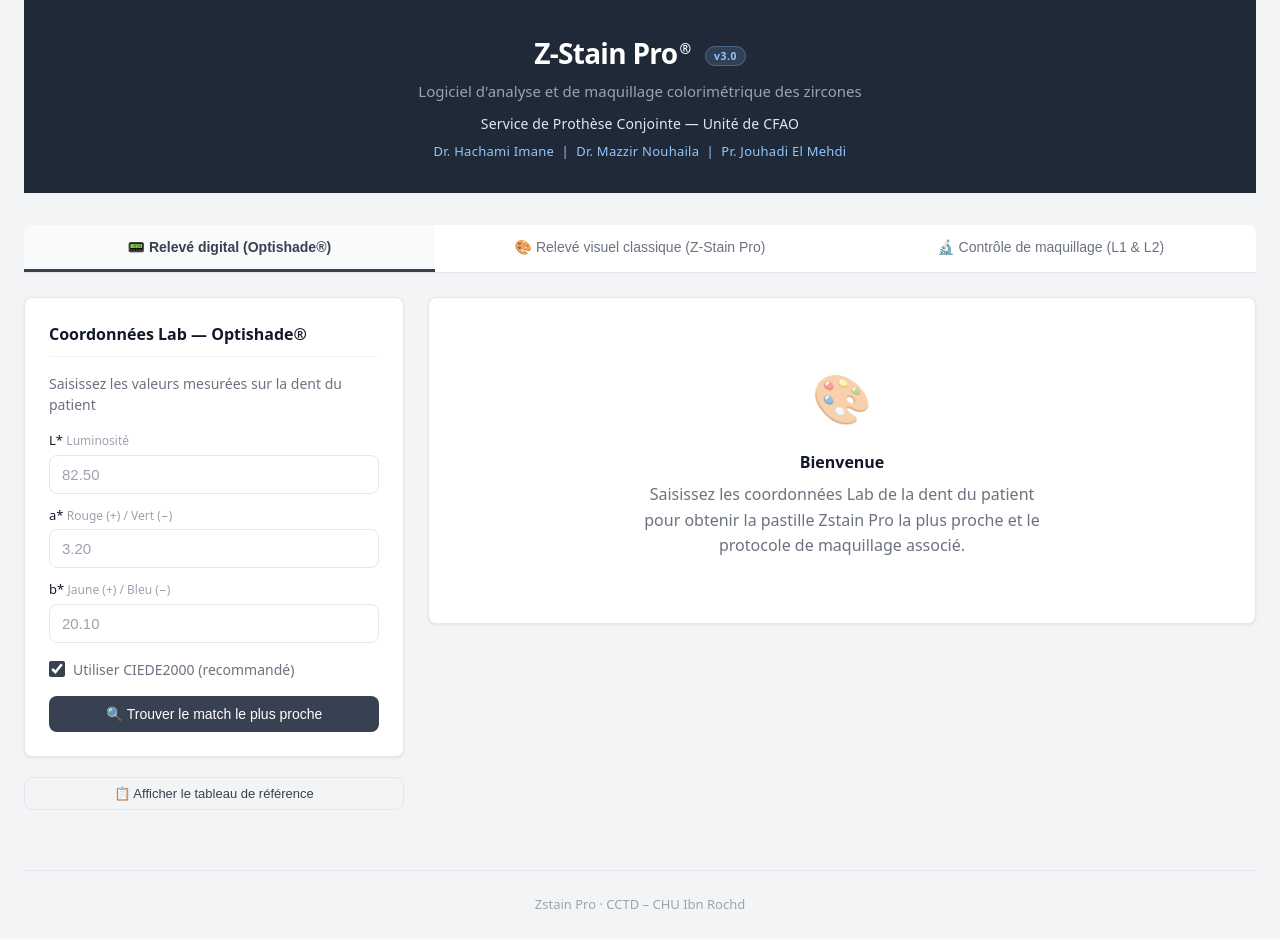
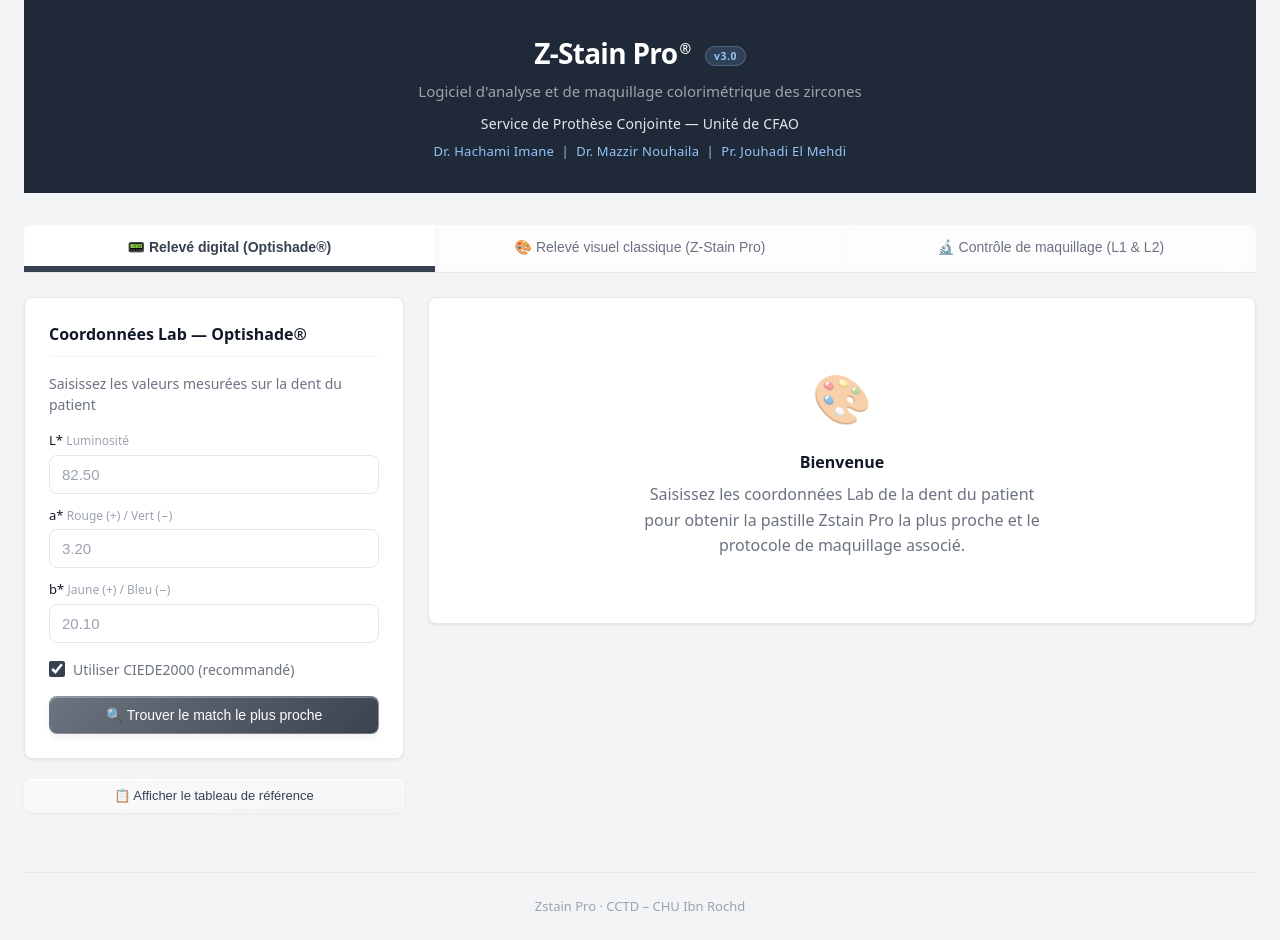
Before and after one commit to yjouhadi-lang/zstain-pro, a Flask app: page / in a window 1280 px wide. Before the commit the page ends 909 px from the top, so only its background shows below. Run offline with Flask 3, Linux system fonts and the light colour scheme; some libraries are stand-ins or nearby versions.

Commit message:
style: effet 3D verre (glassmorphism) sur boutons et onglets

```diff
--- a/releve_app/web/static/css/style.css
+++ b/releve_app/web/static/css/style.css
@@ -166,18 +166,56 @@
 .btn {
     display: inline-flex; align-items: center; justify-content: center;
     padding: 10px 20px; font-size: 0.875rem; font-weight: 500;
-    border: none; border-radius: var(--radius); cursor: pointer;
-    transition: all 0.15s; width: 100%;
+    border: 1px solid rgba(255,255,255,0.35); border-radius: var(--radius); cursor: pointer;
+    transition: all 0.2s; width: 100%;
+    backdrop-filter: blur(12px);
+    -webkit-backdrop-filter: blur(12px);
+    box-shadow:
+        0 4px 6px rgba(0,0,0,0.05),
+        inset 0 1px 0 rgba(255,255,255,0.3),
+        inset 0 -1px 0 rgba(0,0,0,0.05);
 }
-.btn-primary { background: var(--accent); color: #fff; }
-.btn-primary:hover { background: var(--accent-light); }
+.btn-primary {
+    background: linear-gradient(135deg, rgba(75,85,99,0.82) 0%, rgba(31,41,55,0.88) 100%);
+    color: #fff;
+    border-color: rgba(255,255,255,0.25);
+}
+.btn-primary:hover {
+    background: linear-gradient(135deg, rgba(75,85,99,0.92) 0%, rgba(31,41,55,0.95) 100%);
+    box-shadow:
+        0 6px 14px rgba(0,0,0,0.1),
+        inset 0 1px 0 rgba(255,255,255,0.4),
+        inset 0 -1px 0 rgba(0,0,0,0.05);
+    transform: translateY(-2px);
+}
 .btn-primary:active { transform: translateY(1px); }
 .btn-outline {
-    background: transparent; color: var(--accent); border: 1px solid var(--border);
+    background: linear-gradient(135deg, rgba(255,255,255,0.5) 0%, rgba(255,255,255,0.25) 100%);
+    color: var(--accent);
+    border: 1px solid rgba(255,255,255,0.6);
     font-size: 0.8125rem; padding: 8px 16px; width: 100%; margin-bottom: 12px;
+    backdrop-filter: blur(10px);
+    -webkit-backdrop-filter: blur(10px);
+    box-shadow:
+        0 2px 5px rgba(0,0,0,0.04),
+        inset 0 1px 0 rgba(255,255,255,0.55),
+        inset 0 -1px 0 rgba(0,0,0,0.03);
 }
-.btn-outline:hover { background: var(--accent-bg); border-color: var(--accent-light); }
-.btn-outline.active { background: var(--accent); color: #fff; border-color: var(--accent); }
+.btn-outline:hover {
+    background: linear-gradient(135deg, rgba(255,255,255,0.7) 0%, rgba(255,255,255,0.4) 100%);
+    border-color: rgba(255,255,255,0.85);
+    box-shadow:
+        0 5px 12px rgba(0,0,0,0.06),
+        inset 0 1px 0 rgba(255,255,255,0.65),
+        inset 0 -1px 0 rgba(0,0,0,0.03);
+    transform: translateY(-2px);
+}
+.btn-outline.active {
+    background: linear-gradient(135deg, rgba(55,65,81,0.85) 0%, rgba(31,41,55,0.9) 100%);
+    color: #fff;
+    border-color: rgba(255,255,255,0.3);
+    box-shadow: inset 0 2px 4px rgba(0,0,0,0.1);
+}
 
 /* Tableau */
 .table-wrapper { overflow-x: auto; border-radius: var(--radius); border: 1px solid var(--border); }
@@ -802,10 +840,13 @@
     display: flex;
     gap: 0;
     border-bottom: 1px solid var(--border);
-    background: var(--bg-card);
+    background: rgba(255, 255, 255, 0.55);
+    backdrop-filter: blur(14px);
+    -webkit-backdrop-filter: blur(14px);
     margin-bottom: 24px;
     border-radius: var(--radius) var(--radius) 0 0;
     overflow: hidden;
+    box-shadow: inset 0 1px 0 rgba(255,255,255,0.6);
 }
 .tab-btn {
     flex: 1;
@@ -817,18 +858,22 @@
     border: none;
     border-bottom: 3px solid transparent;
     cursor: pointer;
-    transition: all 0.15s;
+    transition: all 0.2s;
     white-space: nowrap;
+    backdrop-filter: blur(4px);
+    -webkit-backdrop-filter: blur(4px);
 }
 .tab-btn:hover {
-    background: var(--accent-bg);
+    background: rgba(255,255,255,0.45);
     color: var(--text-primary);
+    box-shadow: inset 0 -3px 0 rgba(55,65,81,0.08);
 }
 .tab-btn.active {
     color: var(--accent);
     border-bottom-color: var(--accent);
-    background: var(--accent-bg);
+    background: rgba(255,255,255,0.7);
     font-weight: 600;
+    box-shadow: inset 0 -3px 0 var(--accent), 0 2px 8px rgba(55,65,81,0.06);
 }
 @media (max-width: 768px) {
     .tab-nav { overflow-x: auto; }
```
Also changed, not shown: docs/static/css/style.css (+56 -11 lines).
